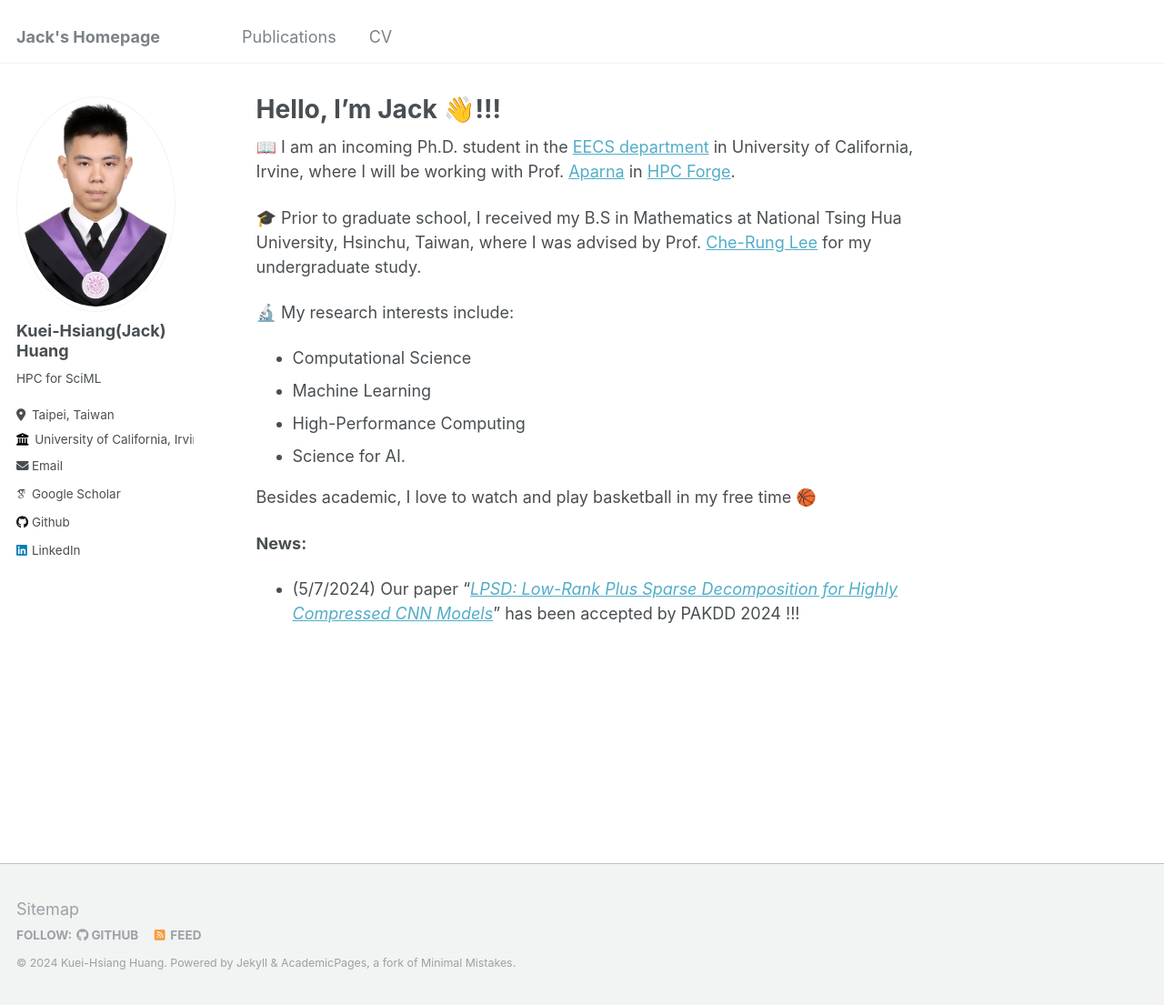
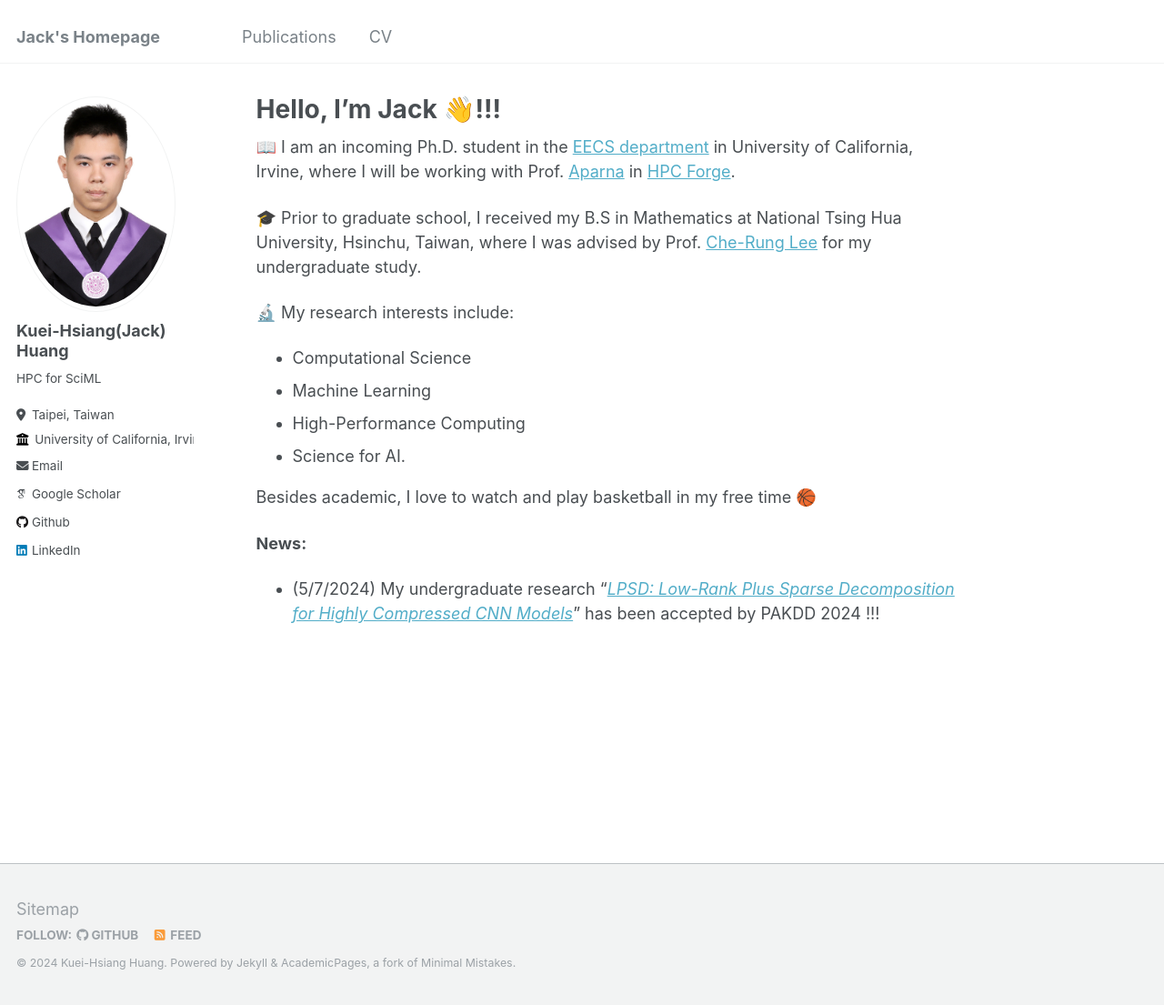
Before and after one commit to JackHuang32/JackHuang32.github.io, a Jekyll site: the page built from _pages/about.md, in a window 1280 px wide and 1105 px high. Shown: the whole window at 91% size. Built offline with Jekyll 4.4.1, drawn with Linux system fonts in a browser that asks for light colours; some web fonts are replaced.

Commit message:
fix news

```diff
--- a/_pages/about.md
+++ b/_pages/about.md
@@ -21,4 +21,4 @@ Besides academic, I love to watch and play basketball in my free time 🏀
 
 
 **News:**
-- (5/7/2024) Our paper "[_LPSD: Low-Rank Plus Sparse Decomposition for Highly Compressed CNN Models_](https://link.springer.com/chapter/10.1007/978-981-97-2242-6_28)" has been accepted by PAKDD 2024 !!!
+- (5/7/2024) My undergraduate research "[_LPSD: Low-Rank Plus Sparse Decomposition for Highly Compressed CNN Models_](https://link.springer.com/chapter/10.1007/978-981-97-2242-6_28)" has been accepted by PAKDD 2024 !!!
```
